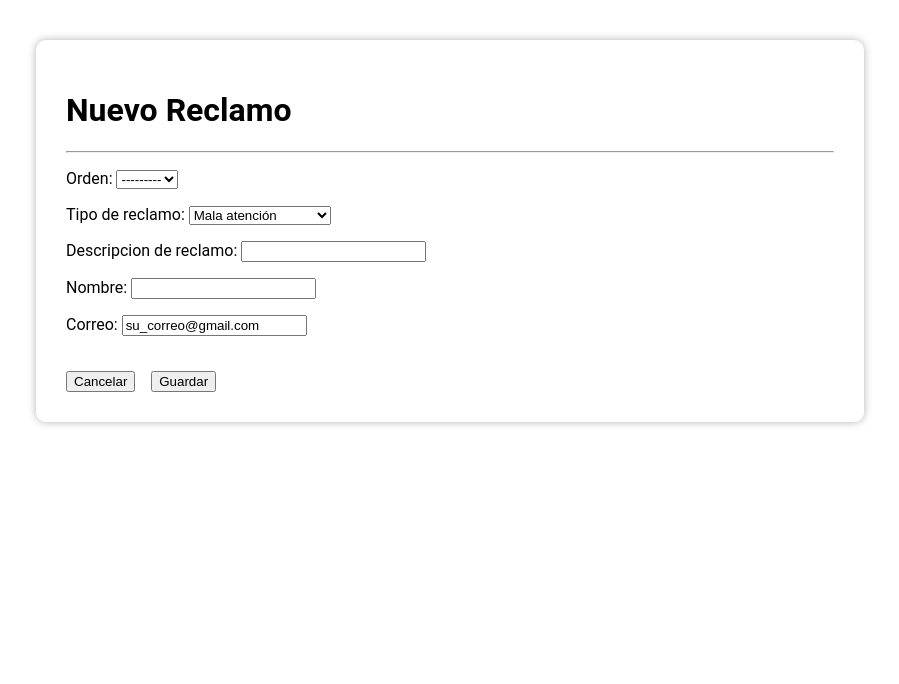
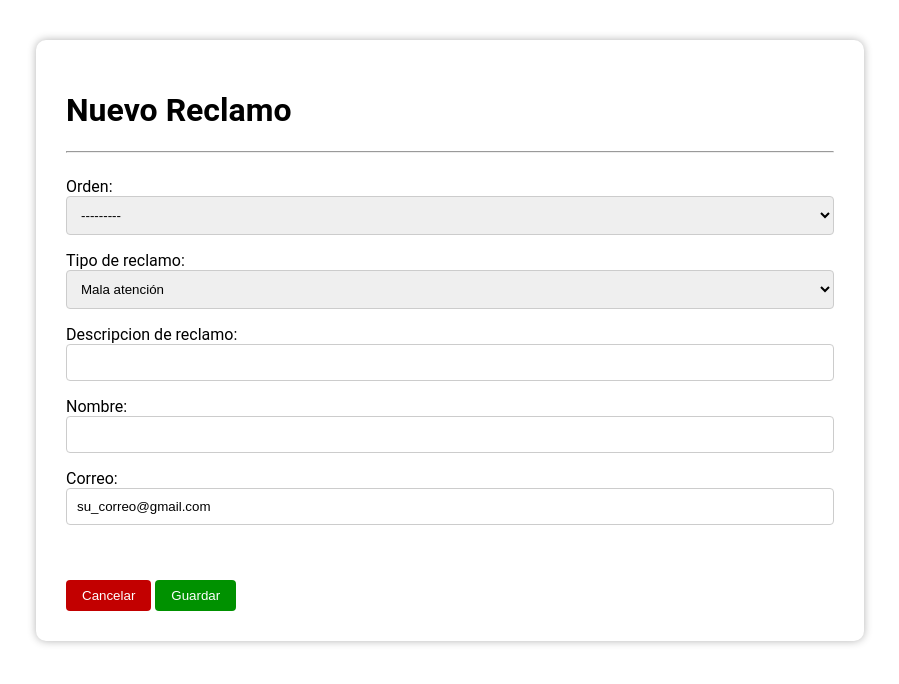
Before and after one commit to cdnexx/toquefino, a Django app: page /claim/add in a window 1280 px wide. Shown: the part 88-772 px from the top of the page, without its empty margins (190-1089 px from the left). Run offline with Django 3.2, Linux system fonts and the light colour scheme; data that the repository does not hold is empty.

Commit message:
Estilos froms/botones

```diff
--- a/operation/static/operation/style.css
+++ b/operation/static/operation/style.css
@@ -91,11 +91,55 @@ table.order-table {
     font-size: 14px;
   }
 
-  .title {
-    display: inline-block;
+/* Form */
+
+.edit_form {
+  display: flex;
+  flex-direction: column;
+  gap: 10px;
 }
 
-.add_button {
+.edit_form input {
+  width: 100%;
+  padding: 10px;
+  border: 1px solid #ccc;
+  border-radius: 4px;
+  box-sizing: border-box;
+}
+
+.edit_form select {
+  width: 100%;
+  padding: 10px;
+  border: 1px solid #ccc;
+  border-radius: 4px;
+  box-sizing: border-box;
+}
+
+
+
+.title {
+  display: inline-block;
+}
+
+.cancel-button {
+    background-color: rgb(194, 0, 0);
+    color: white;
+    padding: 8px 16px;
+    border: none;
+    border-radius: 4px;
+    cursor: pointer;
+}
+
+.save-button {
+    background-color: rgb(0, 145, 0);
+    color: white;
+    padding: 8px 16px;
+    border: none;
+    border-radius: 4px;
+    cursor: pointer;
+}
+
+.add-button {
     float: right;
     background-color: rgb(0, 145, 0);
     color: white;
@@ -105,11 +149,15 @@ table.order-table {
     cursor: pointer;
 }
 
-.add_button:hover {
+.add-button:hover {
     background-color: darkgreen;
 }
 
-.edit_button {
+.save-button:hover {
+  background-color: darkgreen;
+}
+
+.edit-button {
     float: right;
     background-color:#ffcccc;
     color: black;
@@ -119,10 +167,13 @@ table.order-table {
     cursor: pointer;
 }
 
-.edit_button:hover {
+.edit-button:hover {
   background-color: #ff9999;
 }
 
+.cancel-button:hover {
+  background-color: rgb(117, 0, 0);
+}
 
 .header-container {
   display: flex;
--- a/operation/templates/complaints.html
+++ b/operation/templates/complaints.html
@@ -16,9 +16,9 @@
     <div>
 
 
-        <button type="reset" >Cancelar</button>
-        &nbsp;&nbsp;
-        <button type="submit">Guardar</button>
+        <button type="reset" class="cancel-button">Cancelar</button>
+
+        <button type="submit" class="save-button">Guardar</button>
 
     </div>
 </form>
--- a/operation/templates/complaints_list.html
+++ b/operation/templates/complaints_list.html
@@ -3,9 +3,9 @@
 {% block content %}
 
 <div class="header-container">
-    <h2 class="title">Gestión de Reclamos</h2>
+    <h1 class="title">Gestión de Reclamos</h1>
 
-    <button class="add_button" onclick="location.href='/claim/add'">Nuevo Reclamo</button>
+    <button class="add-button" onclick="location.href='/claim/add'">Nuevo Reclamo</button>
 </div>
 <hr>
 
@@ -28,7 +28,7 @@
         <td>{{p.Nombre}}</td>
         <td>{{p.Correo}}</td>
         <td>{{p.Fecha}}</td>
-        <td><button class="edit_button">Gestionar</button></td>
+        <td><button class="edit-button">Gestionar</button></td>
 
     </tr>
 
```
